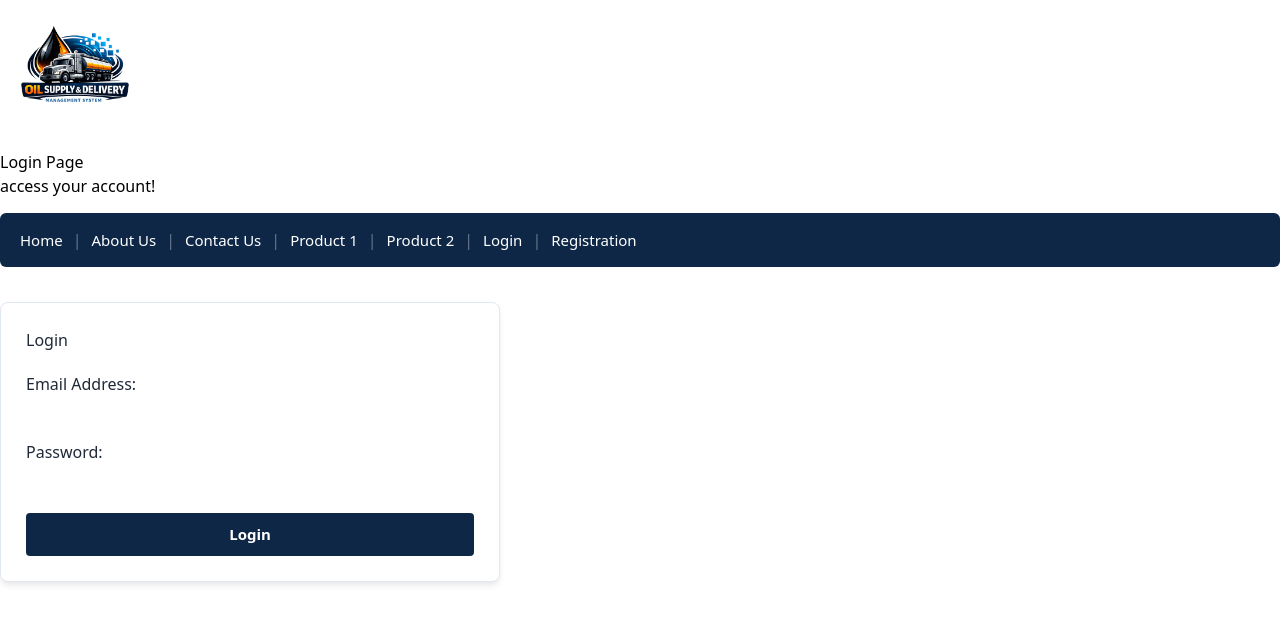
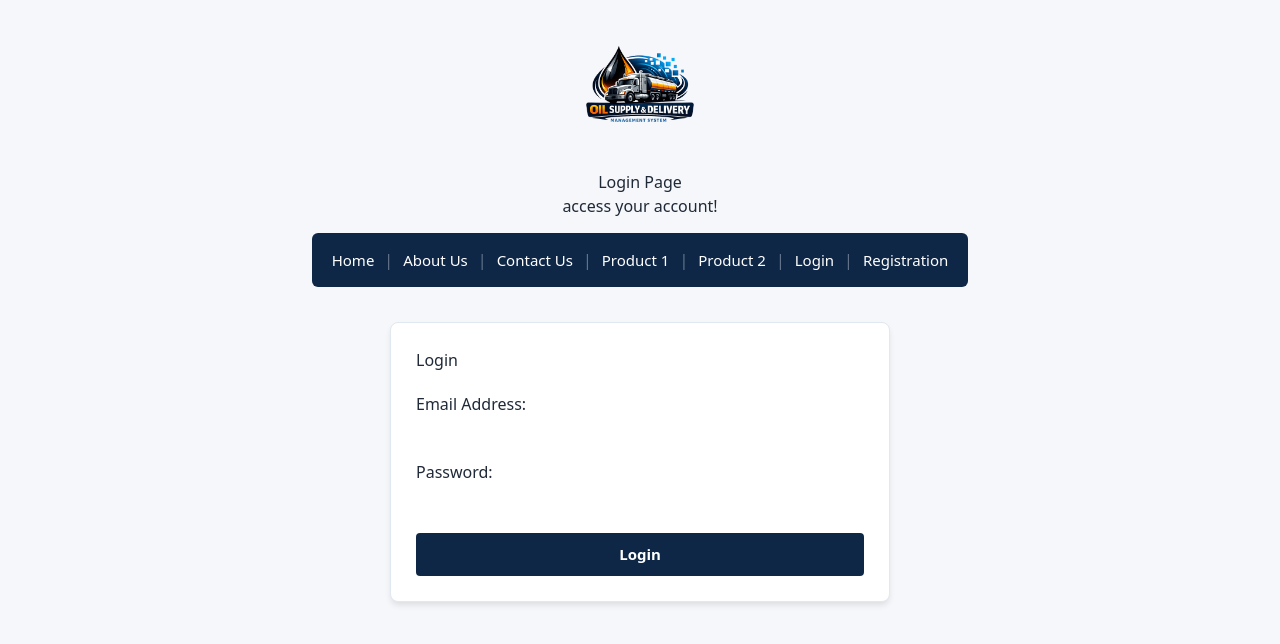
Before and after one commit to MirEashanZaman/Oil-Supply-Delivery-Management-System-Frontend, a Next.js app: page /login in a window 1280 px wide. Shown: the top 644 px of the page. Built offline with nearby package versions, Linux system fonts and the light colour scheme.

Commit message:
Apply Tailwind classes to layout body

```diff
--- a/app/layout.tsx
+++ b/app/layout.tsx
@@ -23,7 +23,7 @@ export default function RootLayout({ children }: LayoutProps<"/">) {
       lang="en"
       className={`${geistSans.variable} ${geistMono.variable} h-full antialiased`}
     >
-      <body className="min-h-full flex flex-col">{children}</body>
+      <body className="min-h-full flex flex-col items-center text-center bg-soft-gray text-dark-slate p-5">{children}</body>
     </html>
   );
 }
```
